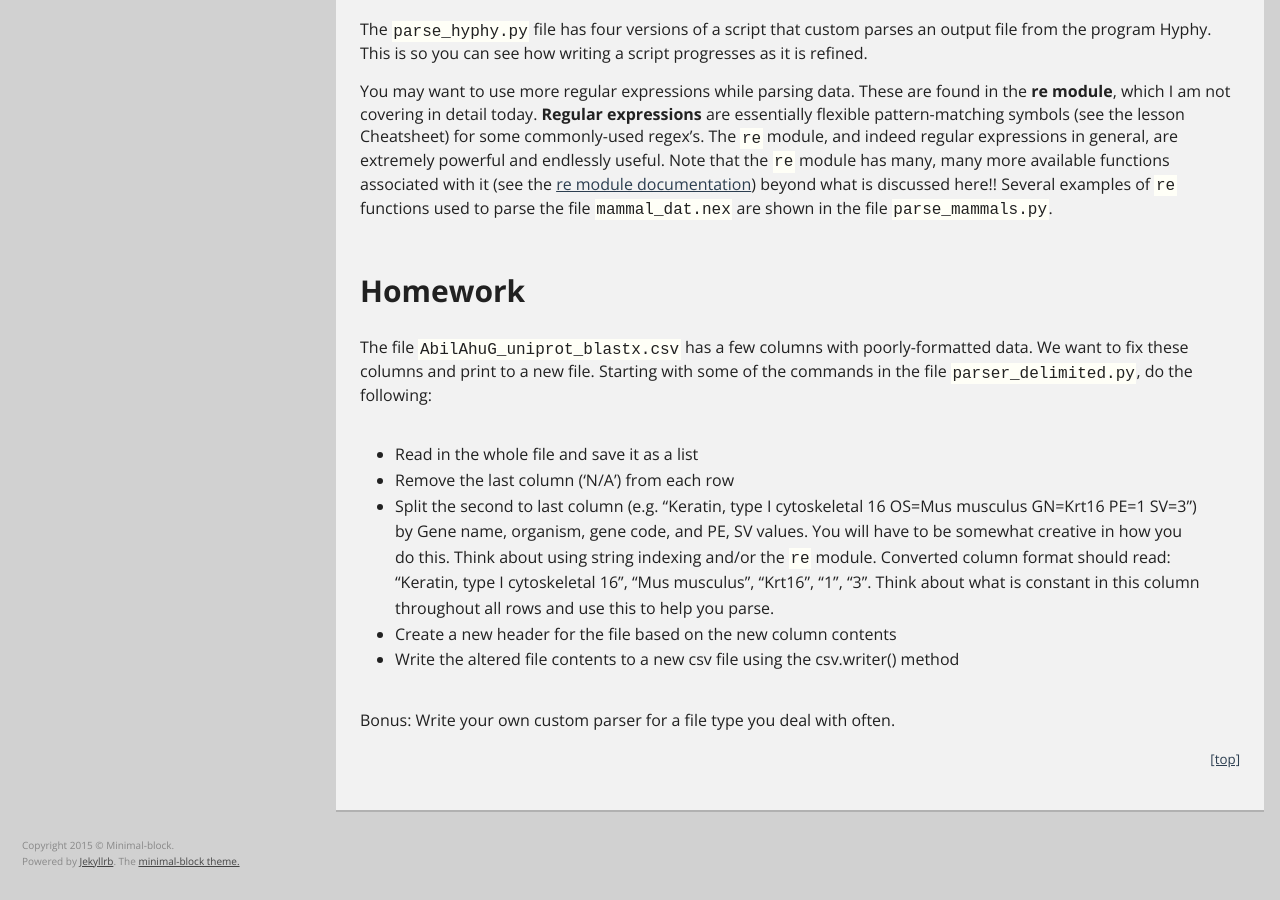
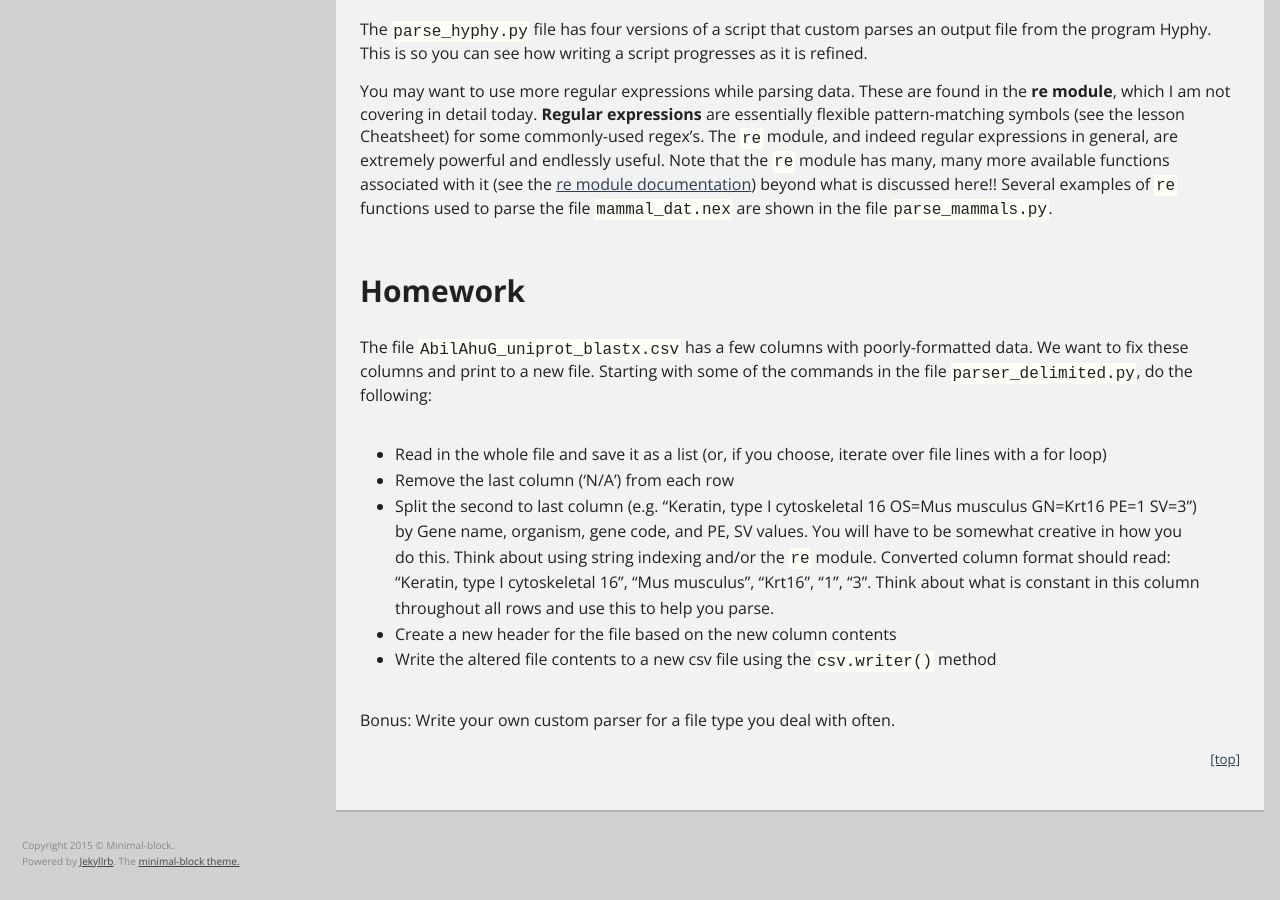
Before and after one commit to CCBBatUT/Biocomputing_Spring2016, a Jekyll site: the page built from _posts/2016-02-24-python4_fileIO.md, in a window 1280 px wide and 900 px high, scrolled down 2746 px. Built offline with Jekyll 4.4.1, drawn with Linux system fonts in a browser that asks for light colours.

Commit message:
formatting

```diff
--- a/_posts/2016-02-24-python4_fileIO.md
+++ b/_posts/2016-02-24-python4_fileIO.md
@@ -121,10 +121,10 @@ You may want to use more regular expressions while parsing data. These are found
 
 The file `AbilAhuG_uniprot_blastx.csv` has a few columns with poorly-formatted data. We want to fix these columns and print to a new file. Starting with some of the commands in the file `parser_delimited.py`, do the following:
 
-- Read in the whole file and save it as a list
+- Read in the whole file and save it as a list (or, if you choose, iterate over file lines with a for loop)
 - Remove the last column ('N/A') from each row
 - Split the second to last column (e.g. "Keratin, type I cytoskeletal 16 OS=Mus musculus GN=Krt16 PE=1 SV=3") by Gene name, organism, gene code, and PE, SV values. You will have to be somewhat creative in how you do this. Think about using string indexing and/or the `re` module. Converted column format should read: "Keratin, type I cytoskeletal 16", "Mus musculus", "Krt16", "1", "3". Think about what is constant in this column throughout all rows and use this to help you parse.
 - Create a new header for the file based on the new column contents
-- Write the altered file contents to a new csv file using the csv.writer() method
+- Write the altered file contents to a new csv file using the `csv.writer()` method
 
 Bonus: Write your own custom parser for a file type you deal with often.
```
